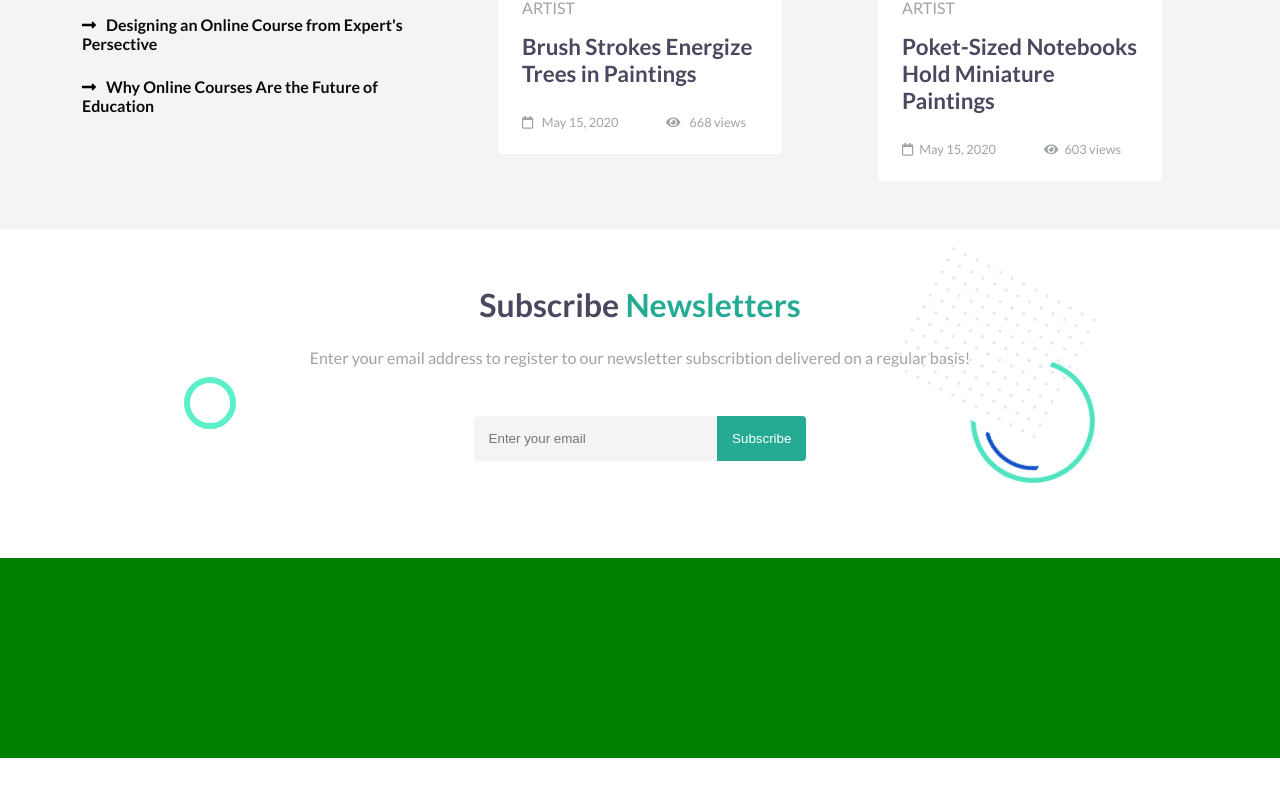
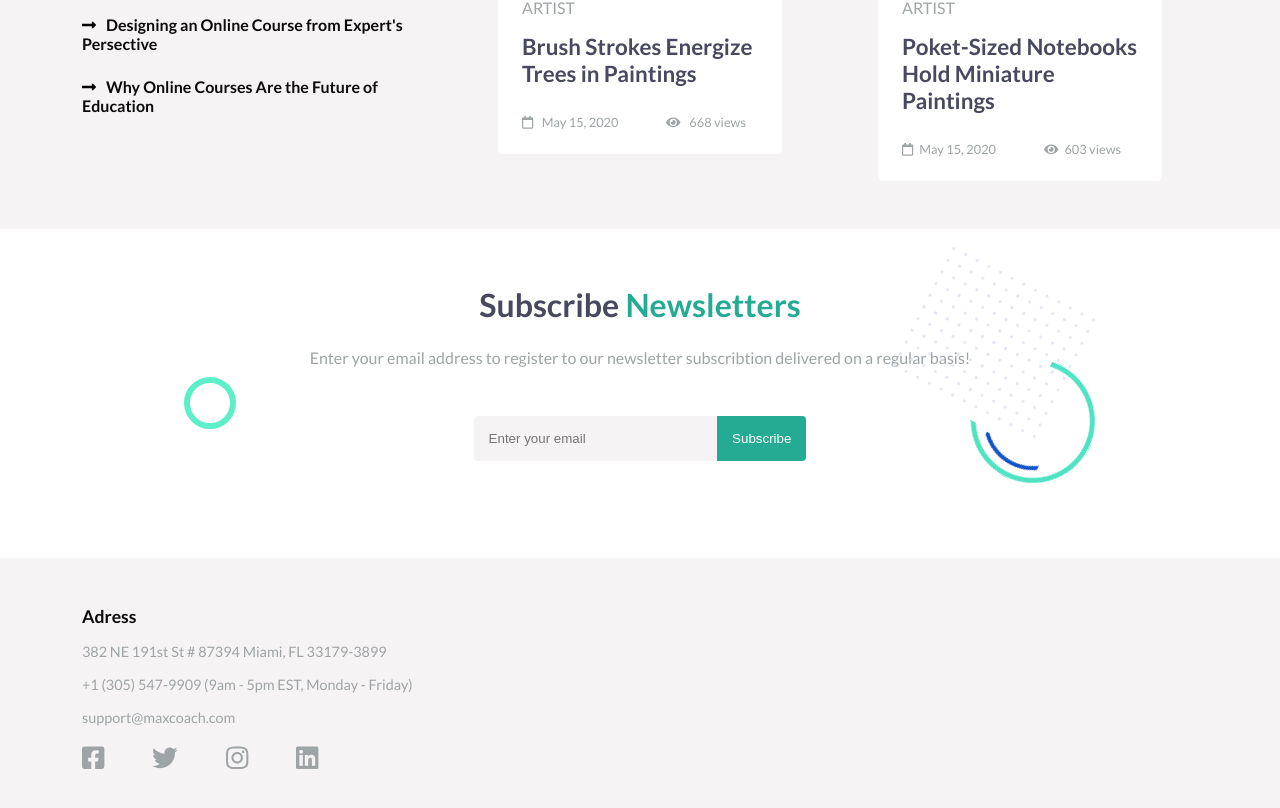
Before and after one commit to GianlucaBenassi/proj-html-vuejs, a Vue app: page / in a window 1280 px wide. Shown: the part 4279-5087 px from the top of the page. Before the commit the page ends 5037 px from the top, so only its background shows below. Built offline with nearby package versions, Linux system fonts and the light colour scheme.

Commit message:
Footer address column

```diff
--- a/src/App.vue
+++ b/src/App.vue
@@ -2,7 +2,7 @@
   <div id="app">
     <Header :navLinks="navText"/>
     <Main/>
-    <Footer/>
+    <Footer :footerLinks="footerLinks"/>
   </div>
 </template>
 
--- a/src/components/macro/Footer.vue
+++ b/src/components/macro/Footer.vue
@@ -1,20 +1,53 @@
 <template>
-    <footer>
+    <footer class="section-bg-grey">
+        <div class="container py-5">
+            <div class="row">
 
+                <!-- address + socials column -->
+                <div class="col">
+                    <h4 class="text-color mb-3">Adress</h4>
+                    <span class="d-block text-color-light mb-3">382 NE 191st St # 87394 Miami, FL 33179-3899</span>
+                    <span class="d-block text-color-light mb-3">+1 (305) 547-9909 (9am - 5pm EST, Monday - Friday)</span>
+                    <a href="#" class="d-block text-color-light hover-text-green mb-3">support@maxcoach.com</a>
+                    <ul class="d-flex socials">
+                        <li class="me-5"><a href="#" class="text-color-light hover-text-green"><i class="fab fa-facebook-square"></i></a></li>
+                        <li class="me-5"><a href="#" class="text-color-light hover-text-green"><i class="fab fa-twitter"></i></a></li>
+                        <li class="me-5"><a href="#" class="text-color-light hover-text-green"><i class="fab fa-instagram"></i></a></li>
+                        <li class="me-5"><a href="#" class="text-color-light hover-text-green"><i class="fab fa-linkedin"></i></a></li>
+                    </ul>
+                </div>
+
+                <!-- dynamic links column -->
+                <div class="col">
+
+                </div>
+
+            </div>
+        </div>
     </footer>
 </template>
 
 <script>
 export default {
-    name: 'Footer'
+    name: 'Footer',
+    props: {
+        FooterLinks: Array
+    }
 }
 </script>
 
 <style lang='scss' scoped>
 
 footer {
-    height: 200px;
-    background-color: green;
+    font-size: .9rem;
+}
+
+h4 {
+    font-size: 1.1rem;
+}
+
+.socials {
+    font-size: 1.6rem;
 }
 
 </style>
```
